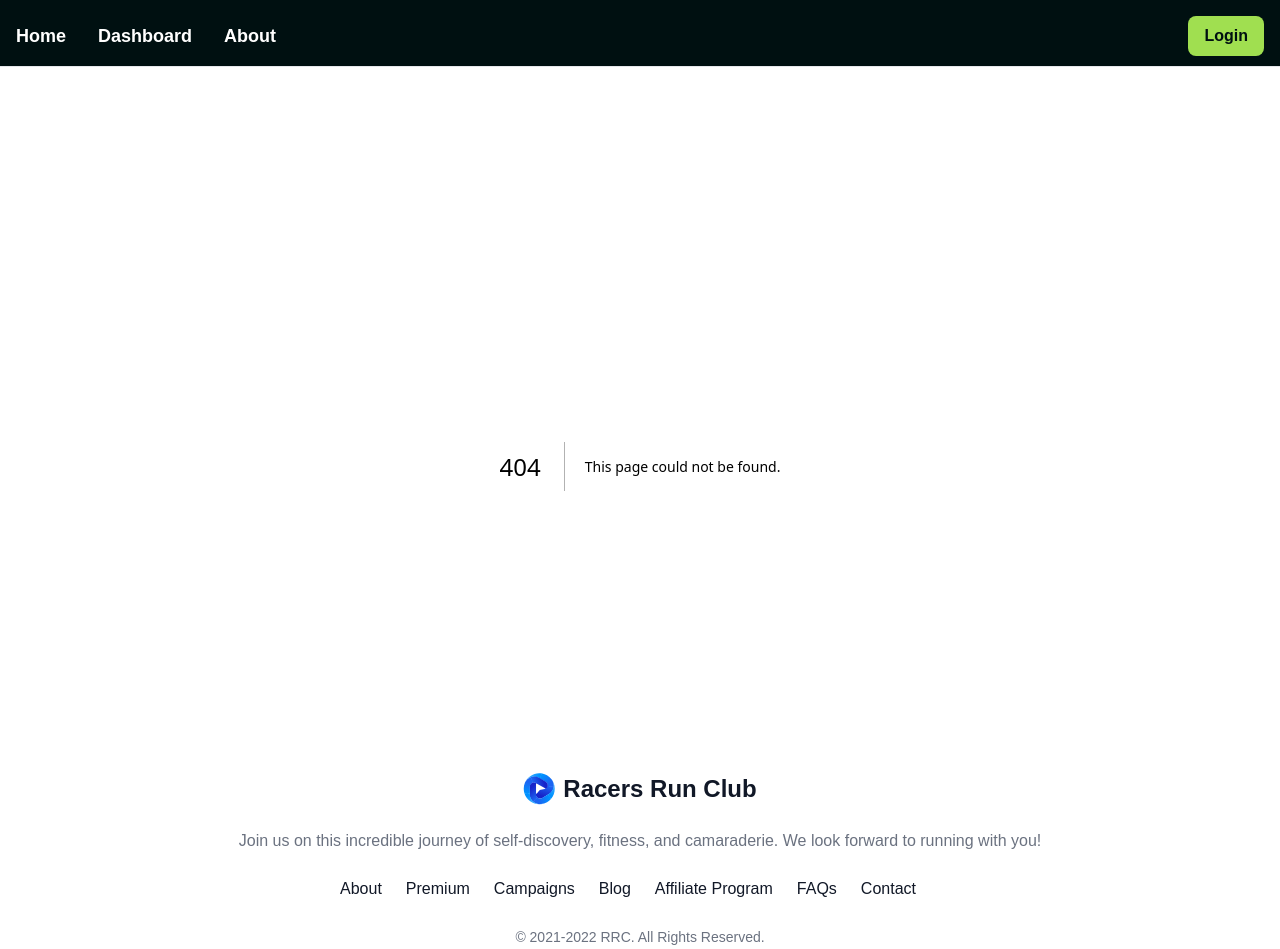
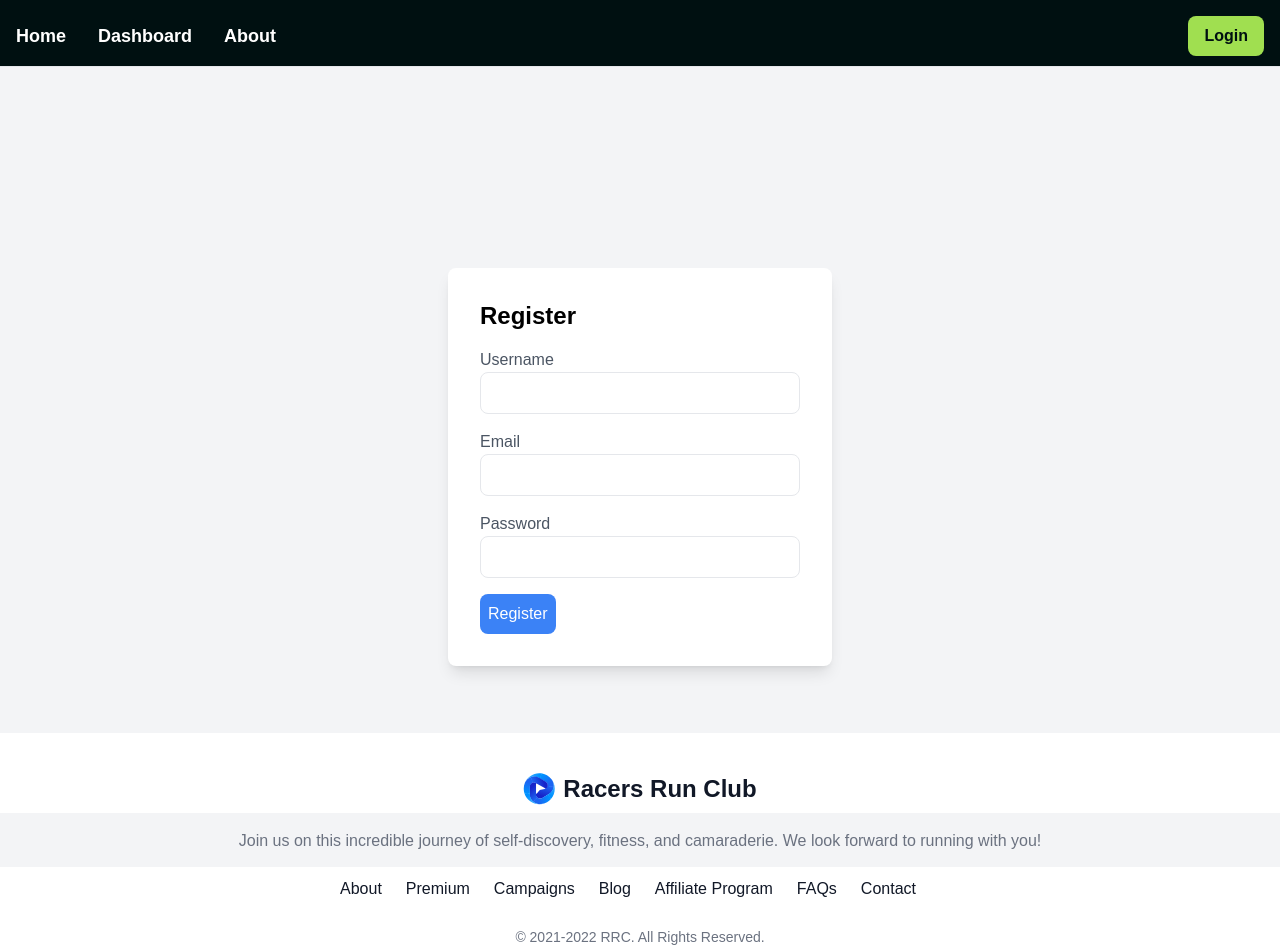
Before and after one commit to chingu-voyages/v46-tier3-team-29, a Next.js app: page /register in a window 1280 px wide. Before the commit this address had no page. Built offline with nearby package versions, Linux system fonts and the light colour scheme.

Commit message:
created a registration page

```diff
--- /dev/null
+++ b/app/register/page.tsx
@@ -0,0 +1,28 @@
+import React from 'react'
+
+const register = () => {
+  return (
+    <div className="min-h-screen flex items-center justify-center bg-gray-100">
+      <div className="bg-white shadow-lg p-8 rounded-lg w-96"> {/* Adjust the width here */}
+        <h2 className="text-2xl font-semibold mb-4">Register</h2>
+        <form>
+          <div className="mb-4">
+            <label htmlFor="username" className="block text-gray-600">Username</label>
+            <input type="text" id="username" className="w-full p-2 border rounded-lg" />
+          </div>
+          <div className="mb-4">
+            <label htmlFor="email" className="block text-gray-600">Email</label>
+            <input type="email" id="email" className="w-full p-2 border rounded-lg" />
+          </div>
+          <div className="mb-4">
+            <label htmlFor="password" className="block text-gray-600">Password</label>
+            <input type="password" id="password" className="w-full p-2 border rounded-lg" />
+          </div>
+          <button className="bg-blue-500 text-white p-2 rounded-lg hover:bg-blue-600">Register</button>
+        </form>
+      </div>
+    </div>
+  )
+}
+
+export default register
```
